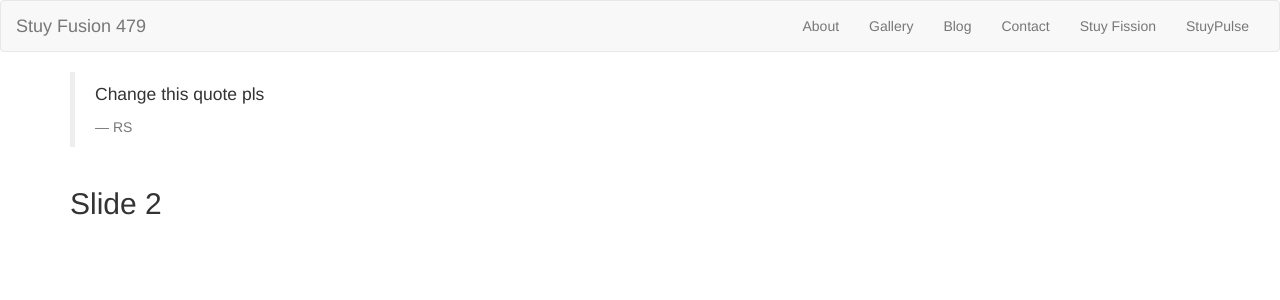
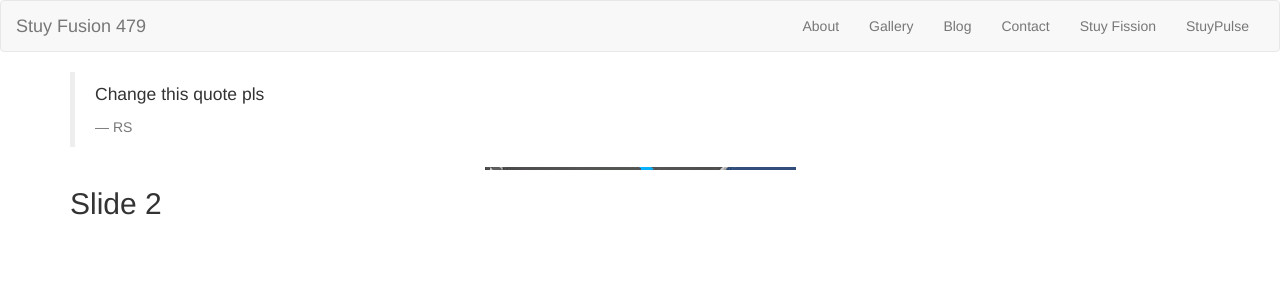
Before and after one commit to stuyfusion/stuyfusion.github.io, a Jekyll site: the page built from index.html, in a window 1280 px wide. Shown: the top 300 px of the page. Built offline with Jekyll 4.4.1, drawn with Linux system fonts in a browser that asks for light colours; nearby versions of some CDN libraries.

Commit message:
Update index.html

```diff
--- a/index.html
+++ b/index.html
@@ -48,10 +48,11 @@ layout: default
         <div class="carousel-inner">
             <div class="active item">
                 <h2>Slide 1 </h2>
-                <img src="images/image1.jpg">
+
                 <div class="carousel-caption">
                   <h3>First slide label</h3>
                   <p>example</p>
+                  <img src="images/image1.jpg">
                 </div>
             </div>
             <div class="item">
@@ -59,6 +60,7 @@ layout: default
                 <div class="carousel-caption">
                   <h3>Second slide label</h3>
                   <p>example</p>
+                  <img src="images/image1.jpg">
                 </div>
             </div>
             <div class="item">
@@ -66,5 +68,6 @@ layout: default
                 <div class="carousel-caption">
                   <h3>Third slide label</h3>
                   <p>example.</p>
+                  <img src="images/image1.jpg">
                 </div>
             </div>
```
